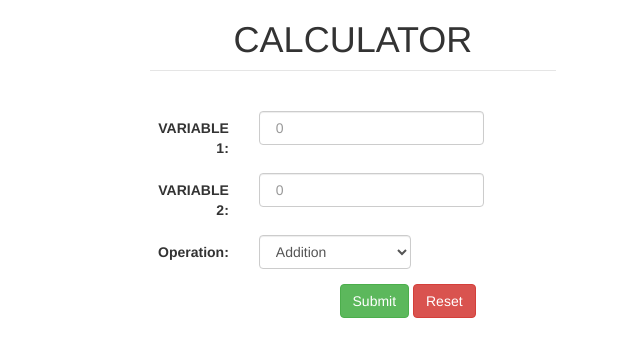
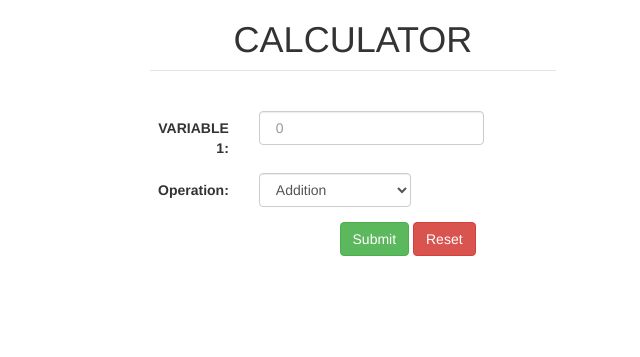
Before and after one commit to vishalyadav2/Paas, a Python web app: template templates/index.html in a window 1280 px wide. Shown: the top 357 px of the page, without its empty margins (287-927 px from the left). Run offline with Jinja, Linux system fonts and the light colour scheme; the template is opened without the code that fills it, so the values that code supplies are empty; some libraries are stand-ins or nearby versions.

Commit message:
Update index.html

```diff
--- a/templates/index.html
+++ b/templates/index.html
@@ -21,12 +21,7 @@
 							<input type="number" class="form-control" name="var_1" placeholder="&nbsp;0&nbsp;">
 						</div>
 					</div>
-					<div class="form-group">
-						<label class="control-label col-xs-3" for="var_1">VARIABLE 2:</label>
-						<div class="col-xs-7">
-							<input type="number" class="form-control" name="var_2" placeholder="&nbsp;0&nbsp;">
-						</div>
-					</div>
+
 					<div class="form-group">
             			<label class="control-label col-xs-3">Operation:</label>
             			<div class="col-xs-5">
```
